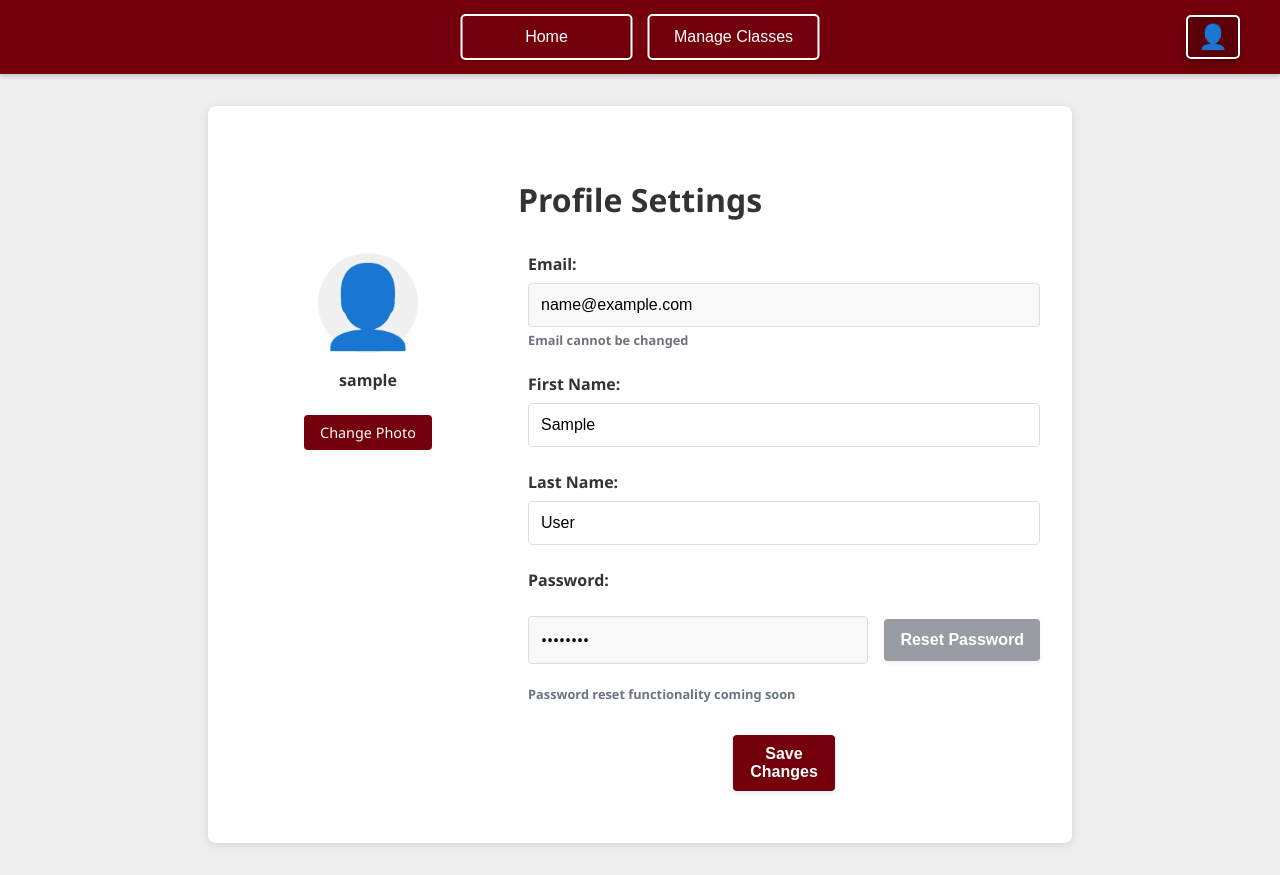
After one commit to SCCapstone/llama, a Django app: page /profile/ in a window 1280 px wide. The commit adds this page. Run offline with Django 5.2, Linux system fonts and the light colour scheme; the visitor is signed in with stand-in values (Sample User, id 1).

Commit message:
added the profile section to the header

```diff
--- a/coldcall/models.py
+++ b/coldcall/models.py
@@ -133,6 +133,12 @@ class StudentRating(models.Model):
 class UserData(models.Model):
     user = models.OneToOneField(get_user_model(), on_delete=models.CASCADE)
     seen_onboarding = models.BooleanField(default=False)
+    profile_picture = models.ImageField(upload_to='profile_pictures/', null=True, blank=True)
+
+    def get_profile_picture_url(self):
+        if self.profile_picture and hasattr(self.profile_picture, 'url'):
+            return self.profile_picture.url
+        return None
 
 class StudentNote(models.Model):
     student_key= models.ForeignKey(Student, on_delete=models.CASCADE)
--- a/coldcall/static/coldcall/base.css
+++ b/coldcall/static/coldcall/base.css
@@ -76,13 +76,65 @@ header {
 
 .main-nav {
     display: flex;
-    gap: 15px;
-    flex-wrap: wrap;
-    justify-content: center;
+    justify-content: space-between;
     align-items: center;
     max-width: 1200px;
     width: 100%;
     padding: 0 20px;
+    position: relative;
+}
+
+.nav-links {
+    display: flex;
+    gap: 15px;
+    flex-wrap: wrap;
+    align-items: center;
+    position: absolute;
+    left: 50%;
+    transform: translateX(-50%);
+}
+
+.profile-link {
+    display: flex;
+    align-items: center;
+    justify-content: center;
+    margin-left: auto;
+}
+
+.profile-link .nav-link {
+    padding: 8px 10px;
+    min-width: auto;
+    height: auto;
+    display: flex;
+    align-items: center;
+    justify-content: center;
+    border: 2px solid #fff;
+    transition: background-color 0.3s ease, transform 0.3s ease, box-shadow 0.3s ease;
+}
+
+.profile-icon {
+    font-size: 1.5rem;
+    line-height: 1;
+    display: block;
+}
+
+.profile-nav-container {
+    width: 24px;
+    height: 24px;
+    border-radius: 50%;
+    overflow: hidden;
+    display: flex;
+    align-items: center;
+    justify-content: center;
+}
+
+.profile-picture-nav {
+    width: 24px;
+    height: 24px;
+    border-radius: 50%;
+    object-fit: cover;
+    max-width: 24px; /* Enforce maximum width */
+    max-height: 24px; /* Enforce maximum height */
 }
 
 .nav-link {
--- /dev/null
+++ b/coldcall/static/coldcall/profile.css
@@ -0,0 +1,198 @@
+.profile-container {
+    max-width: 800px;
+    margin: 2rem auto;
+    padding: 2rem;
+    background-color: white;
+    border-radius: 8px;
+    box-shadow: 0 2px 10px rgba(0, 0, 0, 0.1);
+}
+
+.profile-info {
+    display: flex;
+    gap: 2rem;
+    margin-top: 2rem;
+}
+
+/* Mobile responsiveness */
+@media (max-width: 768px) {
+    .profile-info {
+        flex-direction: column;
+    }
+}
+
+.profile-image {
+    flex: 1;
+    text-align: center;
+}
+
+.profile-icon-large {
+    font-size: 5rem;
+    margin-bottom: 1rem;
+    width: 100px;
+    height: 100px;
+    line-height: 100px;
+    border-radius: 50%;
+    background-color: #f0f0f0;
+    margin: 0 auto 1rem;
+    display: flex;
+    align-items: center;
+    justify-content: center;
+}
+
+.profile-picture-container {
+    width: 100px;
+    height: 100px;
+    margin: 0 auto 1rem;
+    border-radius: 50%;
+    overflow: hidden;
+    background-color: #f0f0f0;
+}
+
+.profile-picture {
+    width: 100%;
+    height: 100%;
+    object-fit: cover;
+}
+
+.profile-picture-nav {
+    width: 24px;
+    height: 24px;
+    border-radius: 50%;
+    object-fit: cover;
+}
+
+.upload-button {
+    display: inline-block;
+    padding: 0.5rem 1rem;
+    background-color: #73000a;
+    color: white;
+    border-radius: 4px;
+    cursor: pointer;
+    font-size: 0.9rem;
+    margin-top: 0.5rem;
+    transition: background-color 0.3s ease;
+}
+
+.upload-button:hover {
+    background-color: #5a0008;
+}
+
+.upload-form {
+    margin-top: 0.5rem;
+}
+
+.profile-details {
+    flex: 2;
+}
+
+.form-group {
+    margin-bottom: 1.5rem;
+}
+
+.form-group label {
+    display: block;
+    font-weight: bold;
+    margin-bottom: 0.5rem;
+    color: #333;
+}
+
+.form-group input {
+    width: 100%;
+    padding: 0.75rem;
+    border: 1px solid #ddd;
+    border-radius: 4px;
+    font-size: 1rem;
+}
+
+.read-only {
+    background-color: #f9f9f9;
+    cursor: not-allowed;
+}
+
+.password-reset {
+    display: flex;
+    align-items: center;
+    gap: 1rem;
+}
+
+@media (max-width: 768px) {
+    .password-reset {
+        flex-direction: column;
+        align-items: flex-start;
+    }
+
+    .password-reset span,
+    .reset-button {
+        width: 100%;
+    }
+}
+
+.password-reset span {
+    flex: 1;
+    padding: 0.75rem;
+    background-color: #f9f9f9;
+    border: 1px solid #ddd;
+    border-radius: 4px;
+}
+
+.reset-button {
+    padding: 0.75rem 1rem;
+    background-color: #6c757d;
+    color: white;
+    border: none;
+    border-radius: 4px;
+    cursor: not-allowed;
+    opacity: 0.7;
+    transition: none;
+}
+
+.form-actions {
+    margin-top: 2rem;
+    text-align: right;
+}
+
+@media (max-width: 768px) {
+    .form-actions {
+        text-align: center;
+    }
+
+    .save-button {
+        width: 100%;
+    }
+}
+
+.save-button {
+    padding: 0.75rem 2rem;
+    background-color: #73000a;
+    color: white;
+    border: none;
+    border-radius: 4px;
+    cursor: pointer;
+    font-size: 1rem;
+    width: auto;
+    transition: background-color 0.3s ease;
+}
+
+.save-button:hover {
+    background-color: #5a0008;
+}
+
+.field-note {
+    font-size: 0.8rem;
+    color: #6c757d;
+    margin-top: 0.25rem;
+    text-align: left;
+}
+
+/* Profile icon styling in header */
+.profile-link a {
+    display: flex;
+    justify-content: center;
+    align-items: center;
+    padding: 8px;
+    text-decoration: none;
+}
+
+.profile-icon {
+    font-size: 1.5rem;
+}
--- a/coldcall/templates/coldcall/base.html
+++ b/coldcall/templates/coldcall/base.html
@@ -16,7 +16,7 @@ For this file, a check for request.is_mobile is used to pass what *would* be the
       <div class="menu" id="menu">
         <ul>
           <li><a href="/">Home</a></li>
-\          <li><a href="/manageclasses">Manage Classes</a></li>
+          <li><a href="/manageclasses">Manage Classes</a></li>
           <li><a class="menuButton" onclick="show_menu()">Close Menu</a></li>
         </ul>
       </div>
@@ -43,8 +43,21 @@ For this file, a check for request.is_mobile is used to pass what *would* be the
   <link rel="stylesheet" href="{% static 'coldcall/base.css' %}" />
   <header>
     <nav class="main-nav">
-      <a href="/" class="nav-link {% if request.path == '/' %}active{% endif %}">Home</a>
-      <a href="/manageclasses" class="nav-link {% if request.path == '/manageclasses' %}active{% endif %}">Manage Classes</a>
+      <div class="nav-links">
+        <a href="/" class="nav-link {% if request.path == '/' %}active{% endif %}">Home</a>
+        <a href="/manageclasses" class="nav-link {% if request.path == '/manageclasses' %}active{% endif %}">Manage Classes</a>
+      </div>
+      <div class="profile-link">
+        <a href="/profile/" class="nav-link {% if request.path == '/profile/' %}active{% endif %}">
+          {% if user.is_authenticated and user.userdata.profile_picture %}
+            <div class="profile-nav-container">
+              <img src="{{ user.userdata.profile_picture.url }}" alt="Profile" class="profile-picture-nav">
+            </div>
+          {% else %}
+            <span class="profile-icon">👤</span>
+          {% endif %}
+        </a>
+      </div>
     </nav>
   </header>
 {% endif %}
--- /dev/null
+++ b/coldcall/templates/coldcall/profile.html
@@ -0,0 +1,75 @@
+{% include 'coldcall/base.html' %}
+<!DOCTYPE html>
+<html lang="en">
+{% load static %}
+
+{% block styles %}
+    <link rel="stylesheet" href="{% static 'coldcall/style.css' %}">
+    <link rel="stylesheet" href="{% static 'coldcall/profile.css' %}">
+{% endblock %}
+<head>
+    <meta charset="UTF-8">
+    <title>Profile Settings</title>
+</head>
+<body>
+
+<div class="profile-container">
+    <h1>Profile Settings</h1>
+
+    <div class="profile-info">
+        <div class="profile-image">
+            {% if user.userdata.profile_picture %}
+                <div class="profile-picture-container">
+                    <img src="{{ user.userdata.profile_picture.url }}" alt="Profile picture" class="profile-picture">
+                </div>
+            {% else %}
+                <div class="profile-icon-large">👤</div>
+            {% endif %}
+            <p>{{ user.username }}</p>
+
+            <form method="post" action="{% url 'profile' %}" enctype="multipart/form-data" class="upload-form">
+                {% csrf_token %}
+                <label for="profile_picture_upload" class="upload-button">Change Photo</label>
+                <input type="file" id="profile_picture_upload" name="profile_picture" accept="image/*" style="display:none" onchange="this.form.submit()">
+            </form>
+        </div>
+
+        <div class="profile-details">
+            <form method="post" action="{% url 'profile' %}">
+                {% csrf_token %}
+
+                <div class="form-group">
+                    <label for="email">Email:</label>
+                    <input type="email" id="email" value="{{ user.email }}" readonly class="read-only">
+                    <p class="field-note">Email cannot be changed</p>
+                </div>
+
+                <div class="form-group">
+                    <label for="first_name">First Name:</label>
+                    <input type="text" id="first_name" name="first_name" value="{{ user.first_name }}">
+                </div>
+
+                <div class="form-group">
+                    <label for="last_name">Last Name:</label>
+                    <input type="text" id="last_name" name="last_name" value="{{ user.last_name }}">
+                </div>
+
+                <div class="form-group">
+                    <label>Password:</label>
+                    <div class="password-reset">
+                        <span>••••••••</span>
+                        <button type="button" class="reset-button" disabled>Reset Password</button>
+                    </div>
+                    <p class="field-note">Password reset functionality coming soon</p>
+                </div>
+
+                <div class="form-actions">
+                    <button type="submit" class="save-button">Save Changes</button>
+                </div>
+            </form>
+        </div>
+    </div>
+</div>
+
+</body>
+</html>
--- a/coldcall/urls.py
+++ b/coldcall/urls.py
@@ -53,4 +53,7 @@ urlpatterns = [
     # Helper view to add a note
     path('notes/<int:student_id>/', views.AddNoteView.as_view(), name='add_note'),
     path('notes/<int:student_id>/<int:note_id>/', views.DeleteNoteView.as_view(), name='delete_note'),
+
+    # Profile
+    path('profile/', views.ProfileView.as_view(), name='profile'),
 ]
--- a/coldcall/views/__init__.py
+++ b/coldcall/views/__init__.py
@@ -3,7 +3,7 @@ from .views_class import AddClassView, ClassDetailsView, ClassHomePageView
 #views related to data management (i.e CSV import/export)
 from .views_data import AddStudentImportView, ExportClassFileView
 #views for core functionality (i.e registration and homepage)
-from .views_main import CreateAccountView, HomePageView, StudentRandomizerView
+from .views_main import CreateAccountView, HomePageView, StudentRandomizerView, ProfileView
 #views to create, modify, and view student info
 from .views_student import AddStudentManualView, EditStudentView, StudentMetricsView, StudentRatingEditView, StudentUpdateView, StudentDeleteView, AddNoteView, DeleteNoteView
 from .views_manage_classes import ManageClassesView
--- a/coldcall/views/views_main.py
+++ b/coldcall/views/views_main.py
@@ -1,4 +1,3 @@
-
 from django.contrib.auth.hashers import make_password
 from django.contrib.auth.mixins import LoginRequiredMixin
 from django.http import JsonResponse
@@ -199,3 +198,36 @@ class StudentRandomizerView(LoginRequiredMixin,View):
             return JsonResponse({"success": True})
         else:
             return JsonResponse({"success": False, "error": "Student not found!"})
+
+#Profile page for user to view and edit their information
+class ProfileView(LoginRequiredMixin, View):
+    login_url = '/accounts/login'
+
+    def get(self, request):
+        self.template_name = get_template_dir("profile", request.is_mobile)
+        context = {
+            'user': request.user,
+        }
+        return render(request, self.template_name, context)
+
+    def post(self, request):
+        user = request.user
+        first_name = request.POST.get('first_name')
+        last_name = request.POST.get('last_name')
+
+        if first_name:
+            user.first_name = first_name
+        if last_name:
+            user.last_name = last_name
+
+        user.save()
+
+        # Handle profile picture upload
+        if 'profile_picture' in request.FILES:
+            profile_picture = request.FILES['profile_picture']
+            # Update or create UserData model with the new picture
+            user_data, created = UserData.objects.get_or_create(user=user)
+            user_data.profile_picture = profile_picture
+            user_data.save()
+
+        return redirect('profile')
--- a/llama/settings.py
+++ b/llama/settings.py
@@ -121,12 +121,16 @@ USE_TZ = True
 # https://docs.djangoproject.com/en/5.1/howto/static-files/
 
 STATIC_URL = 'static/'
+STATIC_ROOT = os.path.join(BASE_DIR, 'static/')
+
+# Media files (User uploaded files)
+MEDIA_URL = '/media/'
+MEDIA_ROOT = os.path.join(BASE_DIR, 'media/')
 
 # Default primary key field type
 # https://docs.djangoproject.com/en/5.1/ref/settings/#default-auto-field
 
 DEFAULT_AUTO_FIELD = 'django.db.models.BigAutoField'
-STATIC_ROOT = os.path.join(BASE_DIR, 'static/')
 
 LOGIN_REDIRECT_URL = '/' # go to homepage after login
 LOGOUT_REDIRECT_URL = '/accounts/login/' # go to login page after logout
--- a/llama/urls.py
+++ b/llama/urls.py
@@ -16,8 +16,14 @@ Including another URLconf
 """
 from django.contrib import admin
 from django.urls import include, path
+from django.conf import settings
+from django.conf.urls.static import static
 
 urlpatterns = [
     path('admin/', admin.site.urls),
     path("", include("coldcall.urls"))
 ]
+
+# Serve media files in development
+if settings.DEBUG:
+    urlpatterns += static(settings.MEDIA_URL, document_root=settings.MEDIA_ROOT)
--- a/requirements.txt
+++ b/requirements.txt
@@ -5,3 +5,4 @@ sqlparse==0.5.1
 tzdata==2024.2
 selenium==4.28.1
 openpyxl==3.1.5
+pillow==11.2.0
```
Also changed, not shown: coldcall/static/coldcall/mobile/profile.css (added, +141 -0 lines), coldcall/templates/coldcall/mobile/profile.html (added, +76 -0 lines), coldcall/migrations/0012_userdata_profile_picture.py (added).
